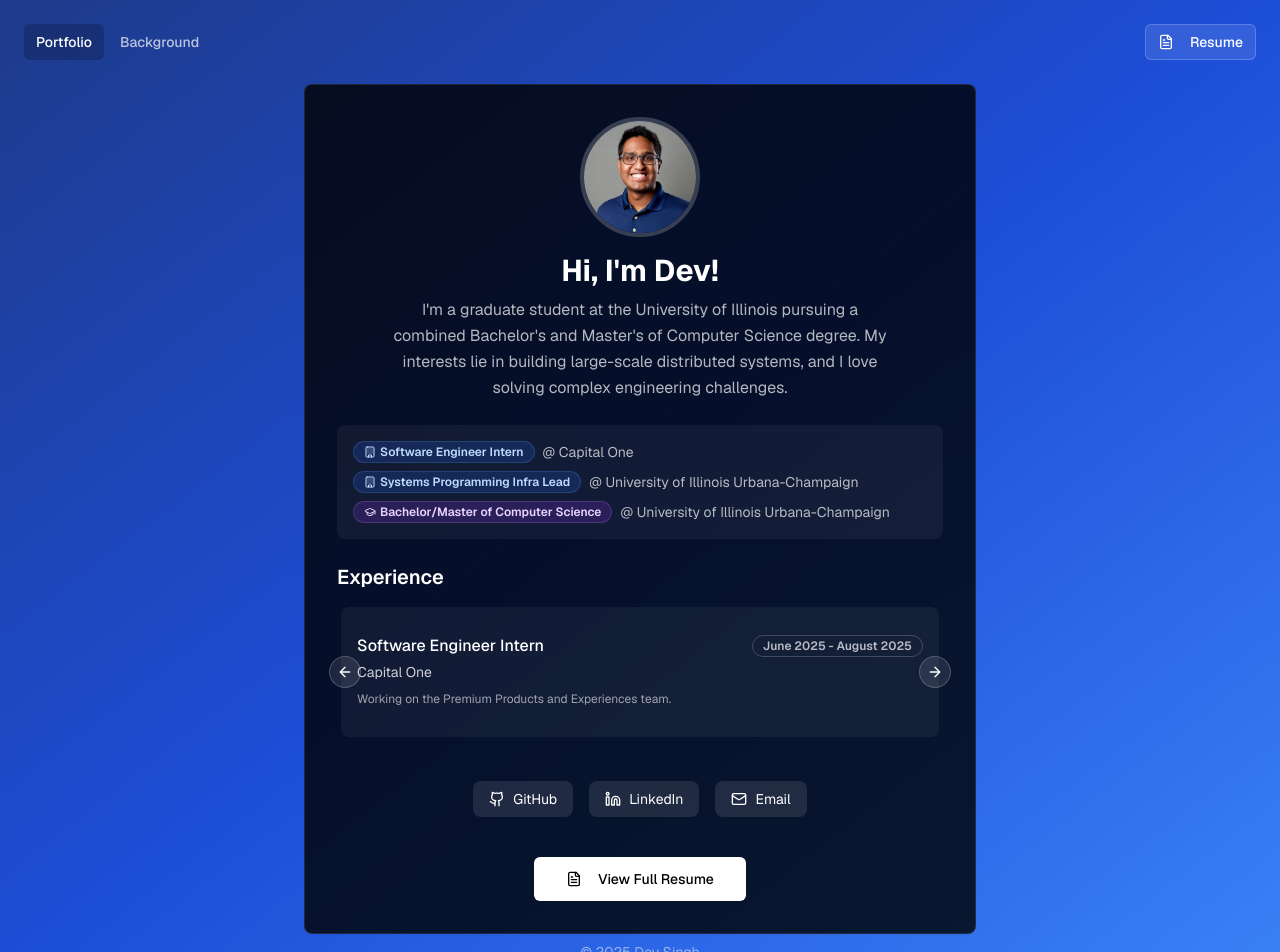
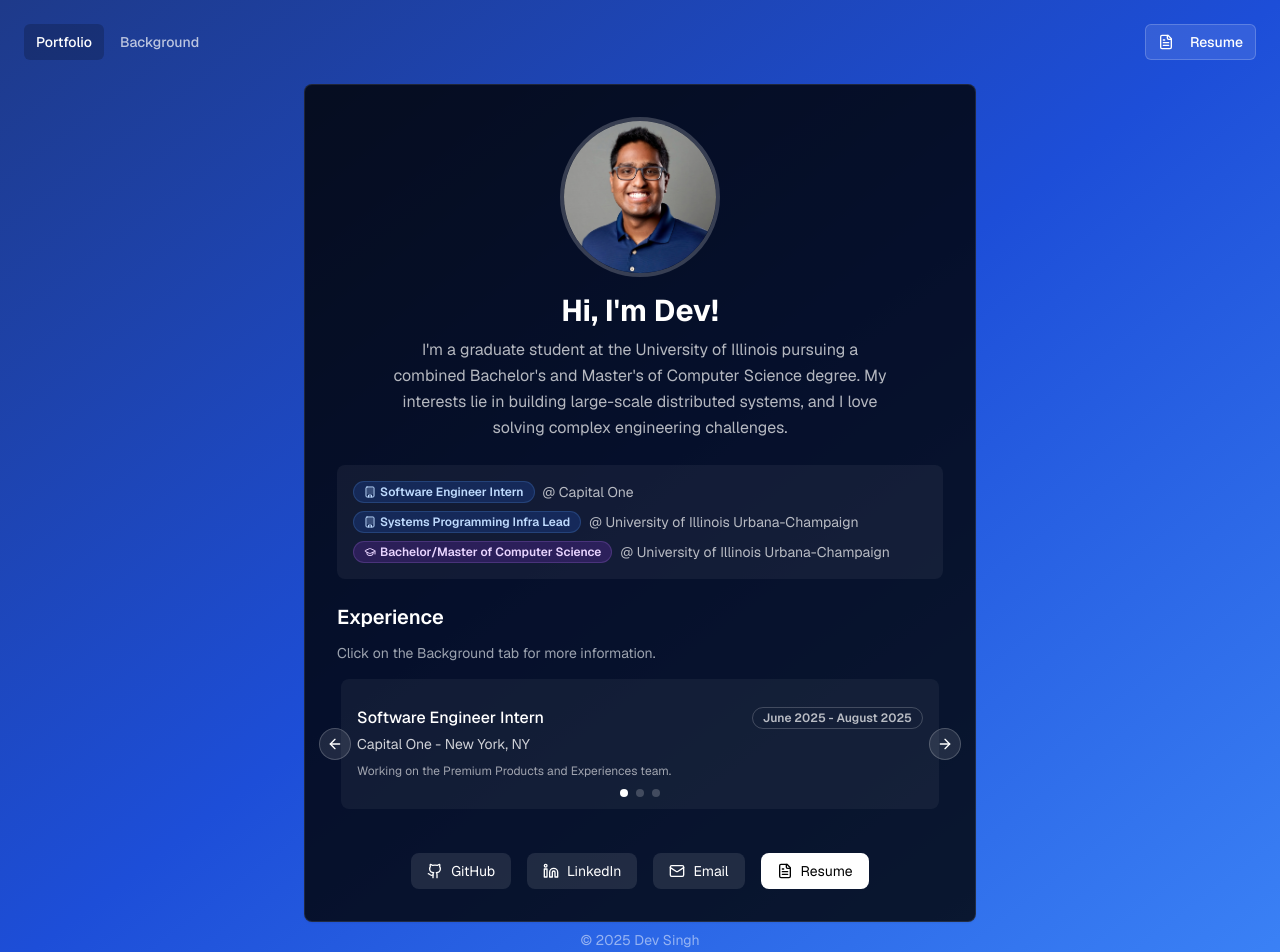
Before and after one commit to devksingh4/web, a Next.js app: page / in a window 1280 px wide. Shown: the top 952 px of the page. Built offline with nearby package versions, Linux system fonts and the light colour scheme.

Commit message:
UI fixes

```diff
--- a/components/portfolio-section.tsx
+++ b/components/portfolio-section.tsx
@@ -3,7 +3,7 @@ import Link from "next/link"
 import { Button } from "@/components/ui/button"
 import { Card, CardContent } from "@/components/ui/card"
 import { Badge } from "@/components/ui/badge"
-import { Carousel, CarouselContent, CarouselItem, CarouselNext, CarouselPrevious } from "@/components/ui/carousel"
+import { Carousel, CarouselContent, CarouselItem, CarouselNext, CarouselPagination, CarouselPrevious } from "@/components/ui/carousel"
 import { Github, Linkedin, Mail, FileText, Building, GraduationCap } from "lucide-react"
 import { portfolio } from "@/lib/portfolio-data"
 
@@ -40,8 +40,8 @@ export function PortfolioSection() {
             <Image
               src={portfolio.picture || "/placeholder.svg"}
               alt={portfolio.name}
-              width={120}
-              height={120}
+              width={160}
+              height={160}
               className="rounded-full border-4 border-white/20"
             />
           </div>
@@ -81,6 +81,7 @@ export function PortfolioSection() {
         {allCurrent.length > 0 && (
           <div className="space-y-3">
             <h3 className="font-semibold text-xl">Experience</h3>
+            <p className="text-sm text-gray-400 mt-[-8px]">Click on the Background tab for more information.</p>
             <Carousel
               opts={{
                 align: "start",
@@ -99,7 +100,7 @@ export function PortfolioSection() {
                             {exp.dates}
                           </Badge>
                         </div>
-                        <p className="text-sm text-white/80 mb-2">{exp.company}</p>
+                        <p className="text-sm text-white/80 mb-2">{exp.company} - {exp.location}</p>
                         {exp.bullets?.[0] && (
                           <p className="text-xs text-white/60 leading-relaxed">{exp.bullets[0]}</p>
                         )}
@@ -108,8 +109,9 @@ export function PortfolioSection() {
                   </CarouselItem>
                 ))}
               </CarouselContent>
-              <CarouselPrevious className="left-[-8px] bg-white/10 border-white/20 hover:bg-white/20 text-white" />
-              <CarouselNext className="right-[-8px] bg-white/10 border-white/20 hover:bg-white/20 text-white" />
+              <CarouselPrevious className="left-[-18px] bg-white/10 border-white/20 hover:bg-white/20 text-white" />
+              <CarouselNext className="right-[-18px] bg-white/10 border-white/20 hover:bg-white/20 text-white" />
+              <CarouselPagination />
             </Carousel>
           </div>
         )}
@@ -137,14 +139,13 @@ export function PortfolioSection() {
             <Mail className="w-4 h-4" />
             <span className="text-sm">Email</span>
           </Link>
-        </div>
-
-        {/* CTA */}
-        <div className="text-center pt-4">
-          <Button size="lg" className="bg-white text-black hover:bg-white/90 font-medium px-8">
-            <FileText className="w-4 h-4 mr-2" />
-            View Full Resume
-          </Button>
+          <Link
+            href={portfolio.links.resume}
+            className="flex items-center space-x-2 px-4 py-2 bg-white hover:bg-white/90 rounded-lg transition-colors text-black"
+          >
+            <FileText className="w-4 h-4" />
+            <span className="text-sm">Resume</span>
+          </Link>
         </div>
       </CardContent>
     </Card>
--- a/components/ui/carousel.tsx
+++ b/components/ui/carousel.tsx
@@ -26,8 +26,11 @@ type CarouselContextProps = {
   api: ReturnType<typeof useEmblaCarousel>[1]
   scrollPrev: () => void
   scrollNext: () => void
+  scrollTo: (index: number) => void
   canScrollPrev: boolean
   canScrollNext: boolean
+  selectedIndex: number
+  scrollSnaps: number[]
 } & CarouselProps
 
 const CarouselContext = React.createContext<CarouselContextProps | null>(null)
@@ -67,15 +70,24 @@ const Carousel = React.forwardRef<
     )
     const [canScrollPrev, setCanScrollPrev] = React.useState(false)
     const [canScrollNext, setCanScrollNext] = React.useState(false)
+    const [selectedIndex, setSelectedIndex] = React.useState(0)
+    const [scrollSnaps, setScrollSnaps] = React.useState<number[]>([])
 
     const onSelect = React.useCallback((api: CarouselApi) => {
       if (!api) {
         return
       }
-
+      setSelectedIndex(api.selectedScrollSnap())
       setCanScrollPrev(api.canScrollPrev())
       setCanScrollNext(api.canScrollNext())
     }, [])
+
+    const scrollTo = React.useCallback(
+      (index: number) => {
+        api?.scrollTo(index)
+      },
+      [api]
+    )
 
     const scrollPrev = React.useCallback(() => {
       api?.scrollPrev()
@@ -111,12 +123,17 @@ const Carousel = React.forwardRef<
         return
       }
 
+      setScrollSnaps(api.scrollSnapList())
       onSelect(api)
-      api.on("reInit", onSelect)
+      api.on("reInit", (api) => {
+        setScrollSnaps(api.scrollSnapList())
+        onSelect(api)
+      })
       api.on("select", onSelect)
 
       return () => {
         api?.off("select", onSelect)
+        api?.off("reInit", onSelect)
       }
     }, [api, onSelect])
 
@@ -132,6 +149,9 @@ const Carousel = React.forwardRef<
           scrollNext,
           canScrollPrev,
           canScrollNext,
+          selectedIndex,
+          scrollSnaps,
+          scrollTo,
         }}
       >
         <div
@@ -252,6 +272,45 @@ const CarouselNext = React.forwardRef<
 })
 CarouselNext.displayName = "CarouselNext"
 
+// --- NEW COMPONENT ---
+const CarouselPagination = React.forwardRef<
+  HTMLDivElement,
+  React.HTMLAttributes<HTMLDivElement>
+>(({ className, ...props }, ref) => {
+  const { scrollSnaps, selectedIndex, scrollTo } = useCarousel()
+
+  return (
+    <div
+      ref={ref}
+      role="tablist"
+      className={cn(
+        "absolute bottom-4 left-0 right-0 flex items-center justify-center gap-2",
+        className
+      )}
+      {...props}
+    >
+      {scrollSnaps.map((_, index) => (
+        <Button
+          key={index}
+          role="tab"
+          aria-selected={selectedIndex === index}
+          variant="ghost"
+          size="icon"
+          className={cn(
+            "h-2 w-2 rounded-full p-0",
+            selectedIndex === index ? "bg-white" : "bg-white/20"
+          )}
+          onClick={() => scrollTo(index)}
+        >
+          <span className="sr-only">Go to slide {index + 1}</span>
+        </Button>
+      ))}
+    </div>
+  )
+})
+CarouselPagination.displayName = "CarouselPagination"
+
+
 export {
   type CarouselApi,
   Carousel,
@@ -259,4 +318,5 @@ export {
   CarouselItem,
   CarouselPrevious,
   CarouselNext,
+  CarouselPagination, // <-- Export the new component
 }
```
